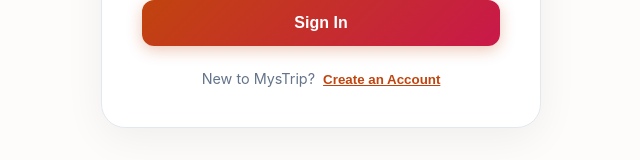
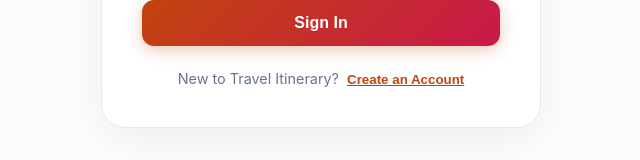
Before and after one commit to HappyShadowCoder/Travel-Itinerary, a React (Vite) app in the folder client/: page /auth in a window 1280 px wide. Shown: the part 580-740 px from the top of the page, without its empty margins (319-959 px from the left). Built offline with nearby package versions, Linux system fonts and the light colour scheme; no server answers; a web font is replaced by a local one.

Commit message:
Update Auth.jsx

```diff
--- a/client/src/pages/Auth.jsx
+++ b/client/src/pages/Auth.jsx
@@ -96,7 +96,7 @@
         </div>
 
         <p className="auth-switch">
-          {mode === "login" ? "New to MysTrip? " : "Already a traveler? "}
+          {mode === "login" ? "New to Travel Itinerary? " : "Already a traveler? "}
           <button
             className="switch-toggle"
             onClick={() => { setMode(mode === "login" ? "register" : "login"); setError(""); }}
```
